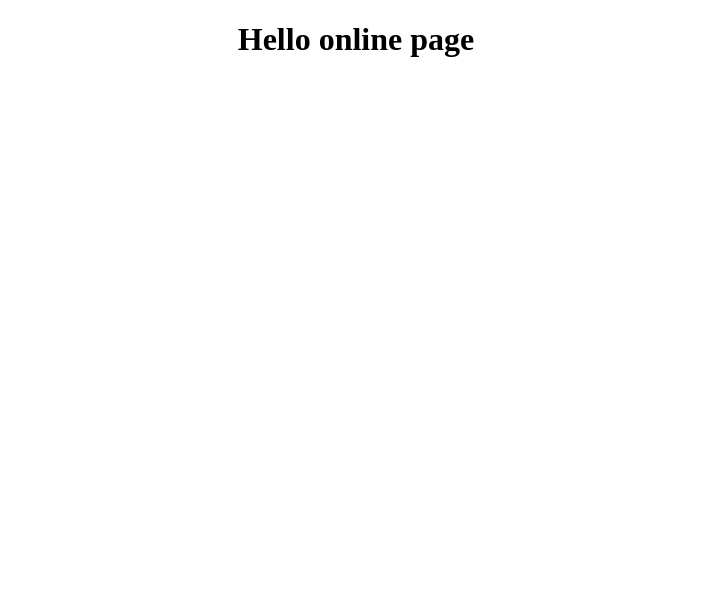
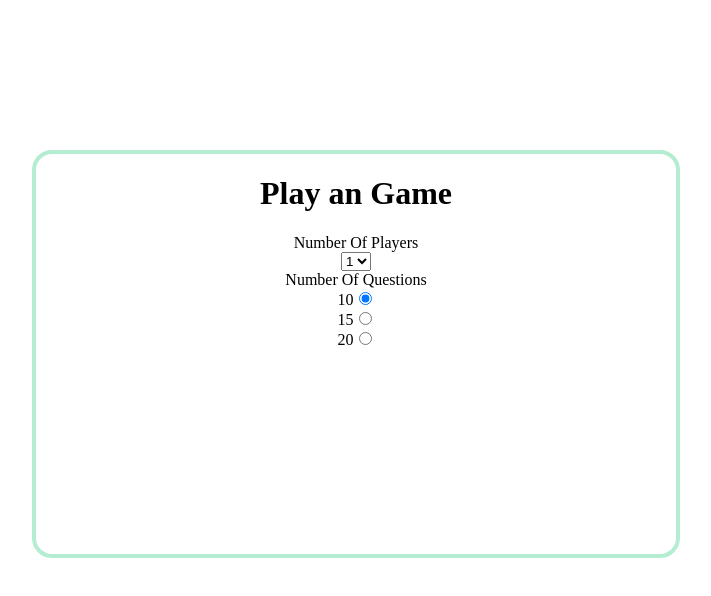
Before and after one commit to sigltech/Triviani-Quiz-App, a React (Create React App) app: page / in a window 1280 px wide. Shown: the top 596 px of the page, without its empty margins (284-995 px from the left). Built offline with nearby package versions, Linux system fonts and the light colour scheme.

Commit message:
started OnlineGamePage

```diff
--- a/package.json
+++ b/package.json
@@ -10,6 +10,7 @@
     "react": "^18.2.0",
     "react-dom": "^18.2.0",
     "react-redux": "^8.0.2",
+    "react-router-dom": "^6.3.0",
     "react-scripts": "5.0.1",
     "redux": "^4.2.0",
     "redux-devtools-extension": "^2.13.9",
--- a/src/App.css
+++ b/src/App.css
@@ -1,4 +1,4 @@
-.App {
+/* .App {
   text-align: center;
 }
 
@@ -35,4 +35,4 @@
   to {
     transform: rotate(360deg);
   }
-}
+} */
--- a/src/pages/Local_Game/index.jsx
+++ b/src/pages/Local_Game/index.jsx
@@ -1,6 +1,6 @@
 import React from 'react';
 
-export const LocalGame = () => {
+const LocalGame = () => {
   return (
     <>
       <h1>Local Game</h1>
@@ -41,3 +41,5 @@ export const LocalGame = () => {
     </>
   );
 };
+
+export default LocalGame;
--- a/src/pages/OnlineGamePage/index.jsx
+++ b/src/pages/OnlineGamePage/index.jsx
@@ -1,7 +1,39 @@
 import React from "react";
+import './style.css'
 
 export default function OnlineGamePage() {
     return (
-        <h1>Hello online page</h1>
+        <>
+        <div className="Online-game-start-container">
+            <h1>Play an Game</h1>
+            <form className="flex-col-center">
+                <label htmlFor="">Number Of Players</label>
+                <select aria-label="players-selector">
+                    <option>1</option>
+                    <option>2</option>
+                    <option>3</option>
+                    <option>4</option>
+                </select>
+                <label htmlFor="">Number Of Questions</label>
+                <div className="questions-selection">
+                    <div>
+                        <label htmlFor="10-questions">10</label>
+                        <input id="10-questions" type="radio" name="questions-number" value="10" checked />
+                    </div>
+
+                    <div>
+                        <label htmlFor="15-questions">15</label>
+                        <input id="15-questions" type="radio" name="questions-number" value="15" />
+                    </div>
+
+                    <div>
+                        <label htmlFor="20-questions">20</label>
+                        <input id="20-questions" type="radio" name="questions-number" value="20" />
+                    </div>
+                </div>
+
+            </form>
+        </div>
+        </>
     )
 }
--- /dev/null
+++ b/src/pages/OnlineGamePage/style.css
@@ -0,0 +1,28 @@
+.Online-game-start-container {
+    display: flex;
+    flex-direction: column;
+    align-items: center;
+    justify-content: flex-start;
+    min-height: 400px;
+    width: 50vw;
+    border: 4px solid #B4EDD2;
+    border-radius: 20px;
+    margin: 0 auto;
+    margin-top: 150px;
+}
+
+.flex-col-center {
+    display: flex;
+    flex-direction: column;
+    justify-content: center;
+    align-items: center;
+}
+
+.questions-selection {
+    display: flex;
+    flex-direction: column;
+    justify-content: center;
+    align-items: center;
+    width: 100%;
+    height: 100%;
+}
```
Also changed, not shown: src/pages/index.jsx (+5 -5 lines), 1 other file (tests, documents, lock files or other folders).
